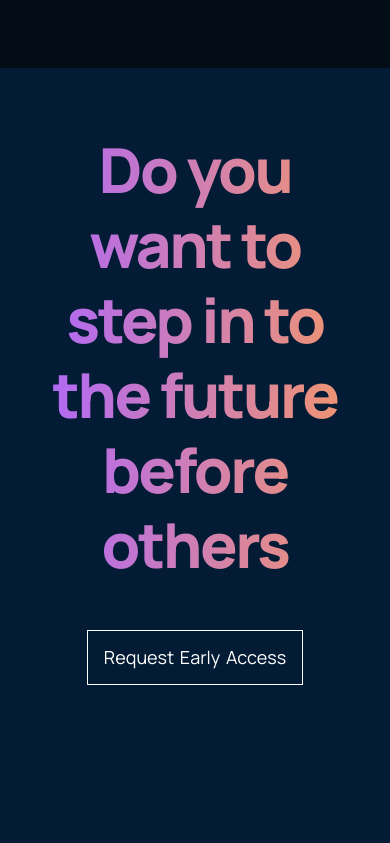
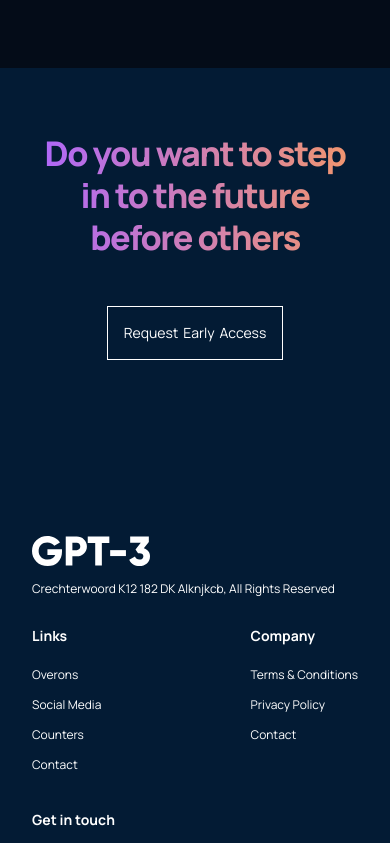
Before and after one commit to Kirubel25/Gpt3-awareness-using-react, a React (Create React App) app: page / in a window 390 px wide. Shown: the part 6900-7743 px from the top of the page. Built offline with nearby package versions, Linux system fonts and the light colour scheme.

Commit message:
final mobile responsive gpt3 awarness website

```diff
--- a/src/container/footer/footer.css
+++ b/src/container/footer/footer.css
@@ -103,3 +103,23 @@
   line-height: 14px;
   color: #ffffff;
 }
+
+@media screen and (max-width: 850px) {
+    .gpt3__footer-heading h1 {
+        font-size: 44px;
+        line-height: 50px;
+    }
+}
+@media screen and (max-width: 550px) {
+    .gpt3__footer-heading h1 {
+        font-size: 34px;
+        line-height: 42px;
+    }
+    .gpt3__footer-links div {
+        margin: 1rem 0;
+    }
+    .gpt__footer-btn p {
+        font-size: 14px;
+        line-height: 20px;
+    }
+}
```
